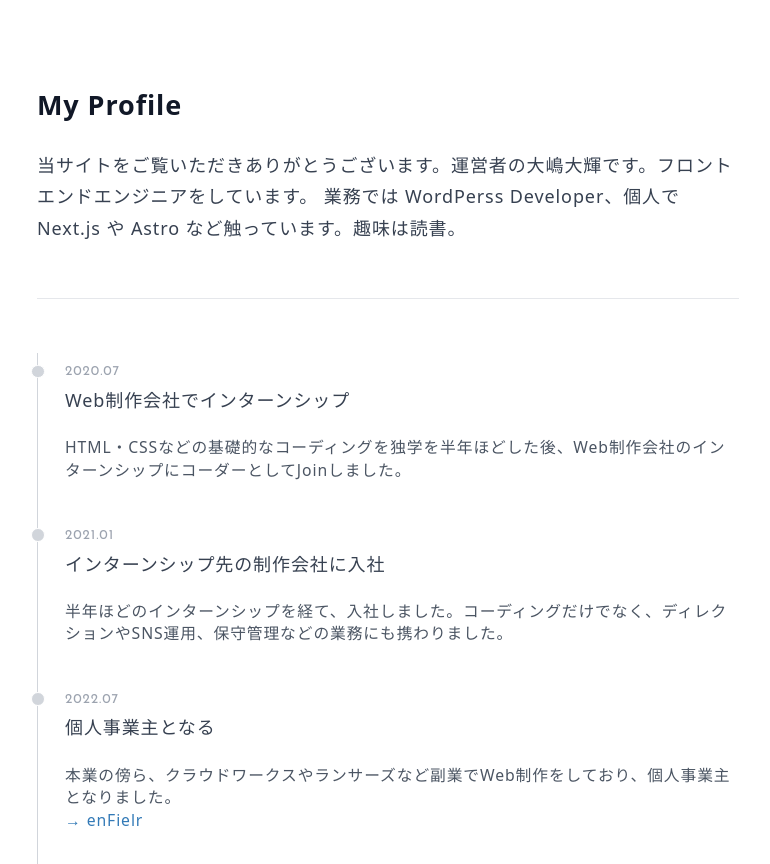
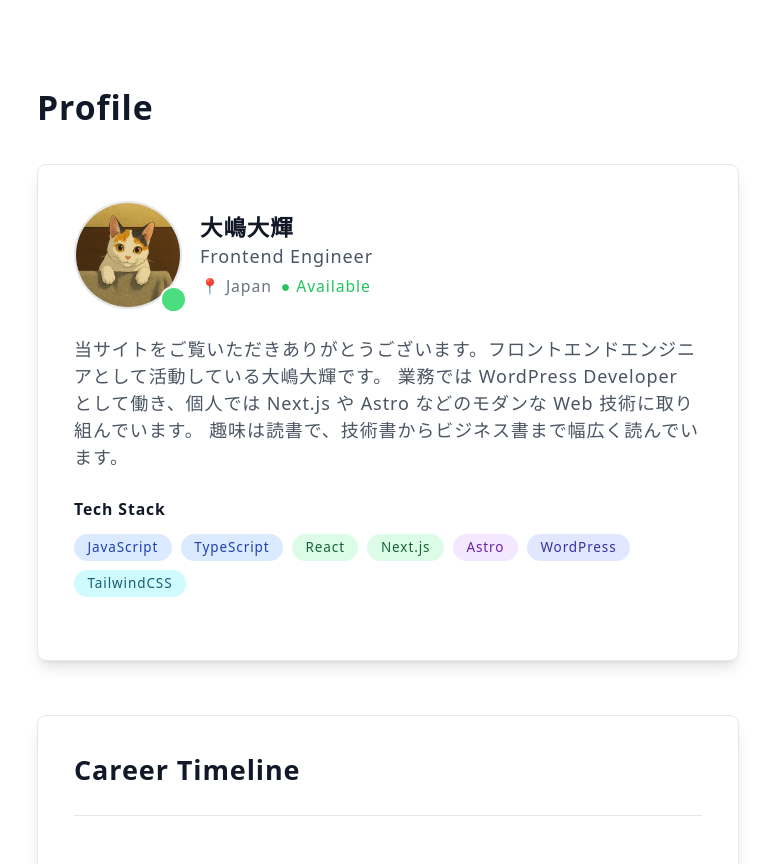
Before and after one commit to osmdik/daiblog, an Astro site: page /profile in a window 1280 px wide. Shown: the part 84-948 px from the top of the page, without its empty margins (252-1022 px from the left). Built offline with nearby package versions, Linux system fonts and the light colour scheme; Astro itself is replaced by a stand-in of ours.

Commit message:
feat(profile): プロフィールページにProfileCardを統合
- ProfileCardコンポーネントを使用してプロフィール情報を表示
- SEO改善（title、description更新）
- レイアウトを改善（カード形式、ダークモード対応）
- 既存のタイムラインUIは維持

Refs #16

```diff
--- a/src/pages/profile.astro
+++ b/src/pages/profile.astro
@@ -1,15 +1,22 @@
 ---
 import BaseLayout from "../layouts/BaseLayout.astro";
+import ProfileCard from "../components/ProfileCard.astro";
 ---
 
-<BaseLayout title="My Profile" description="My Profile">
-	<div class="prose max-w-full">
-		<h2>My Profile</h2>
-		<p>
-			当サイトをご覧いただきありがとうございます。運営者の大嶋大輝です。フロントエンドエンジニアをしています。
-			業務では WordPerss Developer、個人で Next.js や Astro など触っています。趣味は読書。
-		</p>
-		<hr>
+<BaseLayout title="プロフィール | daiblog" description="大嶋大輝のプロフィールページ。フロントエンドエンジニアとしての経歴や技術スタックを紹介しています。">
+	<div class="max-w-4xl mx-auto">
+		<h1 class="text-3xl font-bold text-gray-900 dark:text-white mb-8">Profile</h1>
+
+		<!-- プロフィールカード -->
+		<div class="mb-12">
+			<ProfileCard variant="full" />
+		</div>
+
+		<!-- キャリアタイムライン -->
+		<div class="bg-white dark:bg-gray-800 rounded-lg shadow-lg border border-gray-200 dark:border-gray-700 p-8">
+			<h2 class="text-2xl font-bold text-gray-900 dark:text-white mb-6">Career Timeline</h2>
+			<div class="prose max-w-full dark:prose-invert">
+				<hr>
 		<ol class="list-none relative border-l border-gray-300">
 			<li class="mb-8 -ml-2">
 				<div
@@ -84,5 +91,7 @@ import BaseLayout from "../layouts/BaseLayout.astro";
 				</time>
 			</li>
 		</ol>
+			</div>
+		</div>
 	</div>
 </BaseLayout>
```
